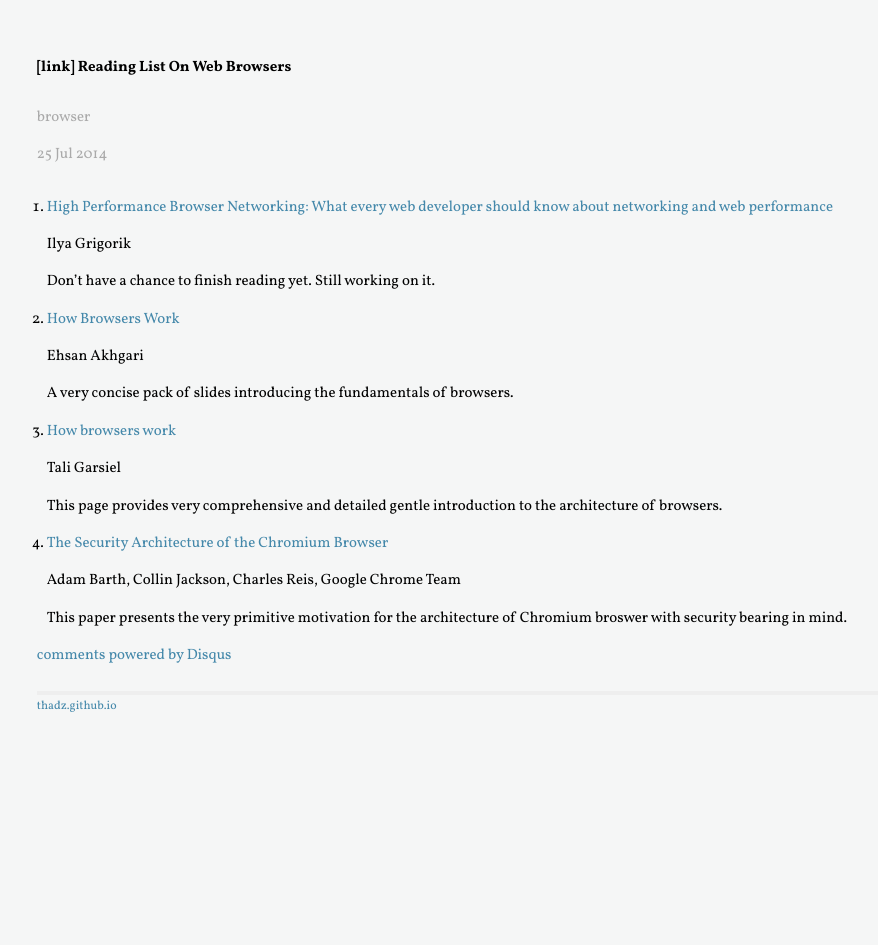
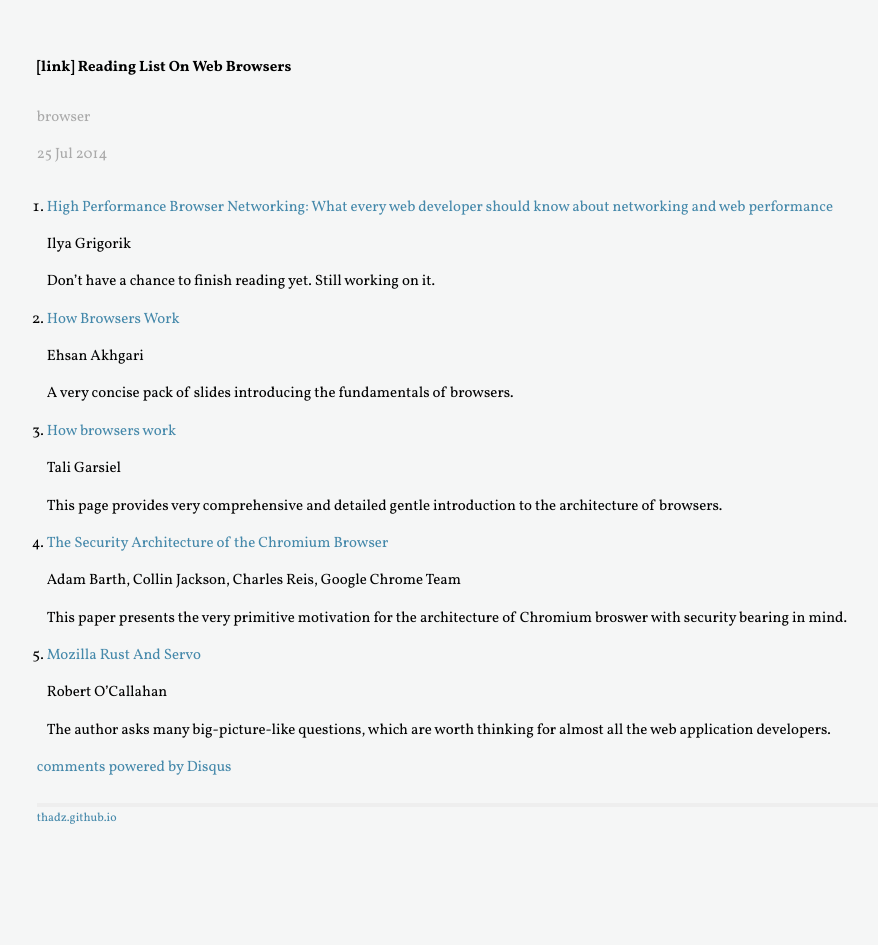
Before and after one commit to Thadz/thadz.github.io, a Jekyll site: the page built from _posts/2014-07-25-reading-list-on-web-browser.md, in a window 1280 px wide. Shown: the whole page, without its empty margins (80-958 px from the left). Built offline with Jekyll 4.4.1, drawn with Linux system fonts in a browser that asks for light colours; some web fonts are replaced; Markdown is read by kramdown in place of the engine named in the settings; comment, search, counter and statistics services are not loaded.

Commit message:
updated a mozilla talk on Rust and Servo

```diff
--- a/_posts/2014-07-25-reading-list-on-web-browser.md
+++ b/_posts/2014-07-25-reading-list-on-web-browser.md
@@ -28,3 +28,9 @@ tags: browser
    Adam Barth, Collin Jackson, Charles Reis, Google Chrome Team
 
    This paper presents the very primitive motivation for the architecture of Chromium broswer with security bearing in mind.
+
+5. [Mozilla Rust And Servo](http://people.mozilla.org/~roc/Samsung/MozillaRustAndServo.pdf)
+
+   Robert O'Callahan
+
+   The author asks many big-picture-like questions, which are worth thinking for almost all the web application developers.
```
